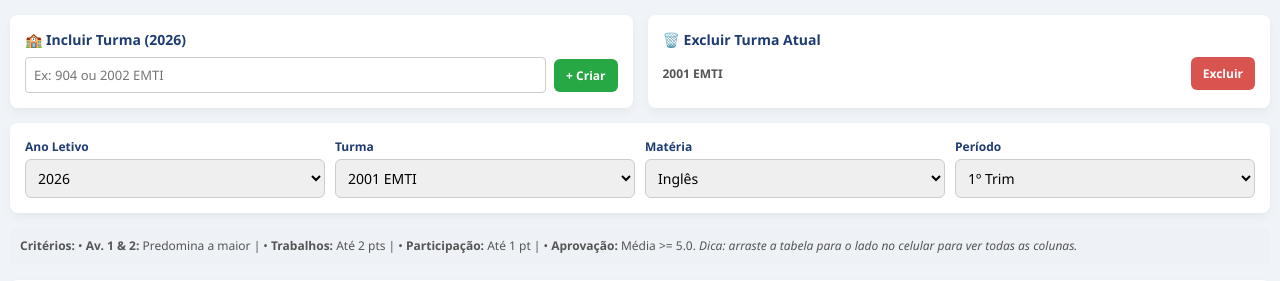
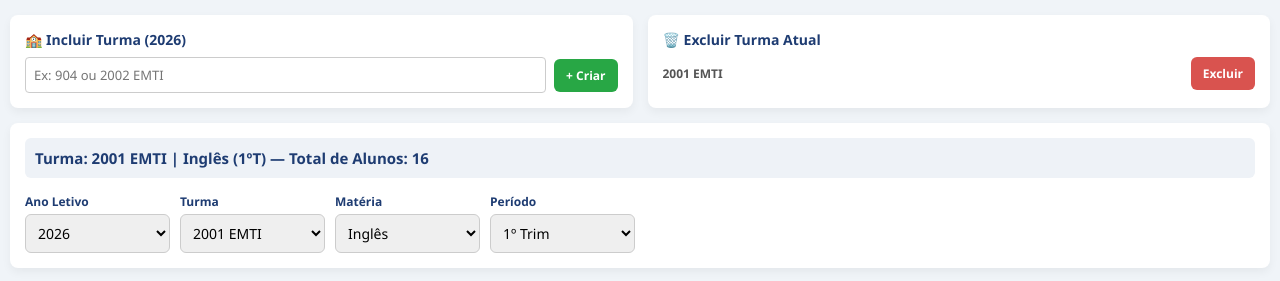
Before and after one commit to lfdppeixoto29/paineldalilian, a Node server app: page / in a window 1280 px wide. Shown: the part 71-352 px from the top of the page. Run offline with Node 20, Linux system fonts and the light colour scheme; data comes from the database, SQL or seed files in the repository; data that the repository does not hold is empty; some libraries are stand-ins or nearby versions.

Commit message:
Add Turma and Materia summary badge right above filters card

```diff
--- a/views/painel.ejs
+++ b/views/painel.ejs
@@ -102,6 +102,11 @@
         </div>
 
         <form action="/" method="GET" class="filtros-card">
+            <div class="form-group" style="grid-column: 1 / -1; background: #eef2f7; padding: 10px; border-radius: 6px; margin-bottom: 5px;">
+                <h4 style="color: #1e3c72; font-size: 15px; margin: 0;">
+                    Turma: <%= turmaSelecionada %> | <%= materiaSelecionada %> (<%= trimestreSelecionado %>ºT) — Total de Alunos: <%= registros.length %>
+                </h4>
+            </div>
             <div class="form-group">
                 <label>Ano Letivo</label>
                 <select name="ano" onchange="this.form.submit()">
```
